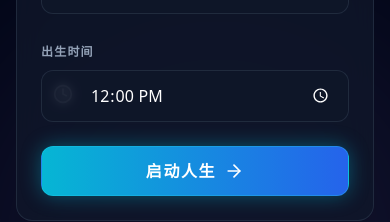
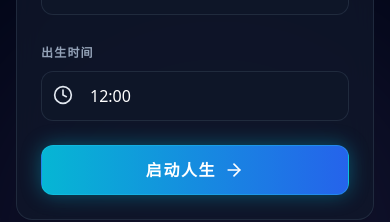
Before and after one commit to weichen2008/bazi-project, a React (Vite) app: page /#/ in a window 390 px wide. Shown: the part 511-733 px from the top of the page. Built offline with nearby package versions, Linux system fonts and the light colour scheme; the HTML template or start-up script is replaced by a standard one; a web font is replaced by a local one.

Commit message:
Fix mobile time input overflow using overlay pattern

```diff
--- a/src/pages/Home.tsx
+++ b/src/pages/Home.tsx
@@ -193,12 +193,27 @@ const Home = () => {
           <div className="space-y-2">
             <label className="text-xs font-bold uppercase tracking-widest text-[var(--text-secondary)]">出生时间</label>
             <div className="relative">
-              <Clock className="absolute left-3 top-3.5 w-5 h-5 text-slate-200" />
+              <Clock className="absolute left-3 top-3.5 w-5 h-5 text-slate-200 z-10" />
+              {/* Visible Input (Read Only) - Ensures consistent styling */}
+              <input
+                type="text"
+                readOnly
+                className="cyber-input pl-12"
+                value={formData.birthTime}
+              />
+              {/* Invisible Trigger */}
               <input
                 type="time"
-                className="cyber-input pl-12"
+                className="absolute inset-0 w-full h-full opacity-0 cursor-pointer z-20"
                 value={formData.birthTime}
                 onChange={(e) => setFormData({ ...formData, birthTime: e.target.value })}
+                onClick={(e) => {
+                  try {
+                    e.currentTarget.showPicker();
+                  } catch (error) {
+                    // ignore if not supported
+                  }
+                }}
               />
             </div>
           </div>
```
